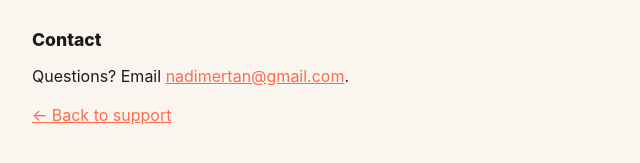
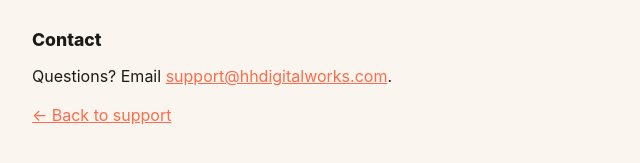
Before and after one commit to nadimertan/sunsafe-support, a plain HTML site: page privacy.html in a window 1280 px wide. Shown: the part 1069-1232 px from the top of the page, 288-928 px from the left. Drawn offline with Linux system fonts and the light colour scheme.

Commit message:
Support email: support@hhdigitalworks.com
Co-Authored-By: Claude Opus 5.5 <noreply@anthropic.com>

```diff
--- a/privacy.html
+++ b/privacy.html
@@ -63,7 +63,7 @@
   new date above.</p>
 
   <h2>Contact</h2>
-  <p>Questions? Email <a href="mailto:nadimertan@gmail.com">nadimertan@gmail.com</a>.</p>
+  <p>Questions? Email <a href="mailto:support@hhdigitalworks.com">support@hhdigitalworks.com</a>.</p>
 
   <p><a href="index.html">← Back to support</a></p>
 </div>
```
Also changed, not shown: index.html (+1 -1 lines).
